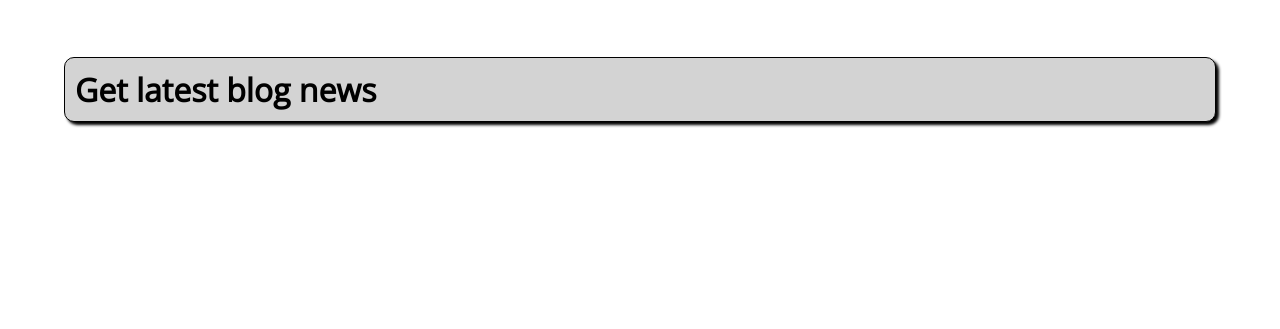
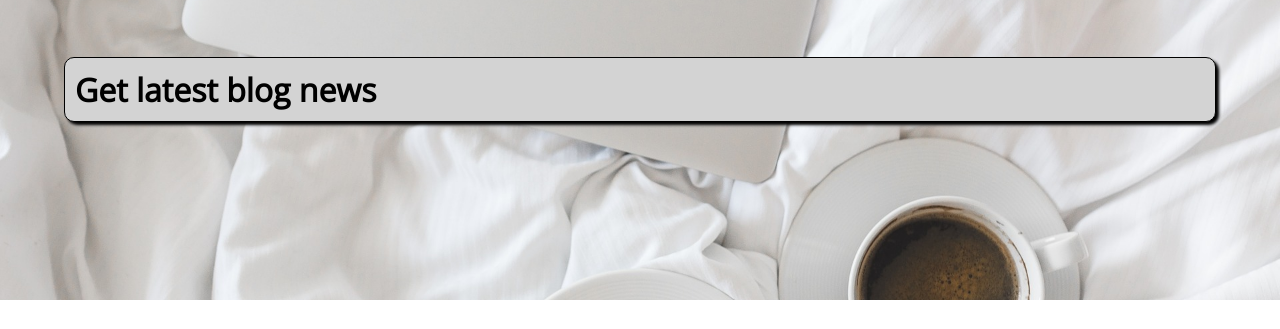
Before and after one commit to mecies/nuxt-blog, a Nuxt app: page / in a window 1280 px wide. Shown: the top 329 px of the page. Built offline with nearby package versions, Linux system fonts and the light colour scheme; grey boxes are pictures that could not be loaded.

Commit message:
add background image

```diff
--- a/pages/index.vue
+++ b/pages/index.vue
@@ -35,6 +35,7 @@ export default {
   position: relative;
   padding: 30px;
   box-sizing: border-box;
+  background-image: url("~assets/images/background.jpg");
   background-position: center;
   background-size: cover;
 }
```
Also changed, not shown: assets/images/background.jpg (added).
